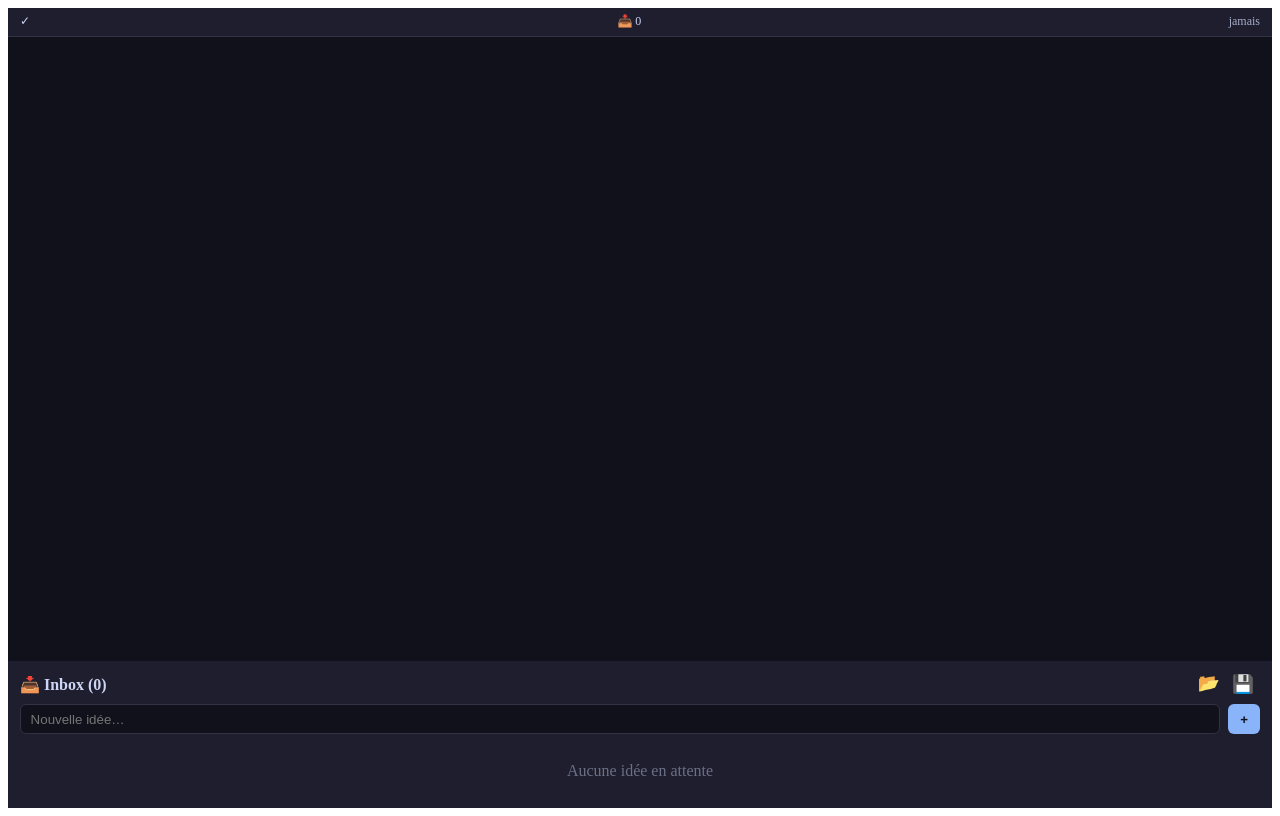
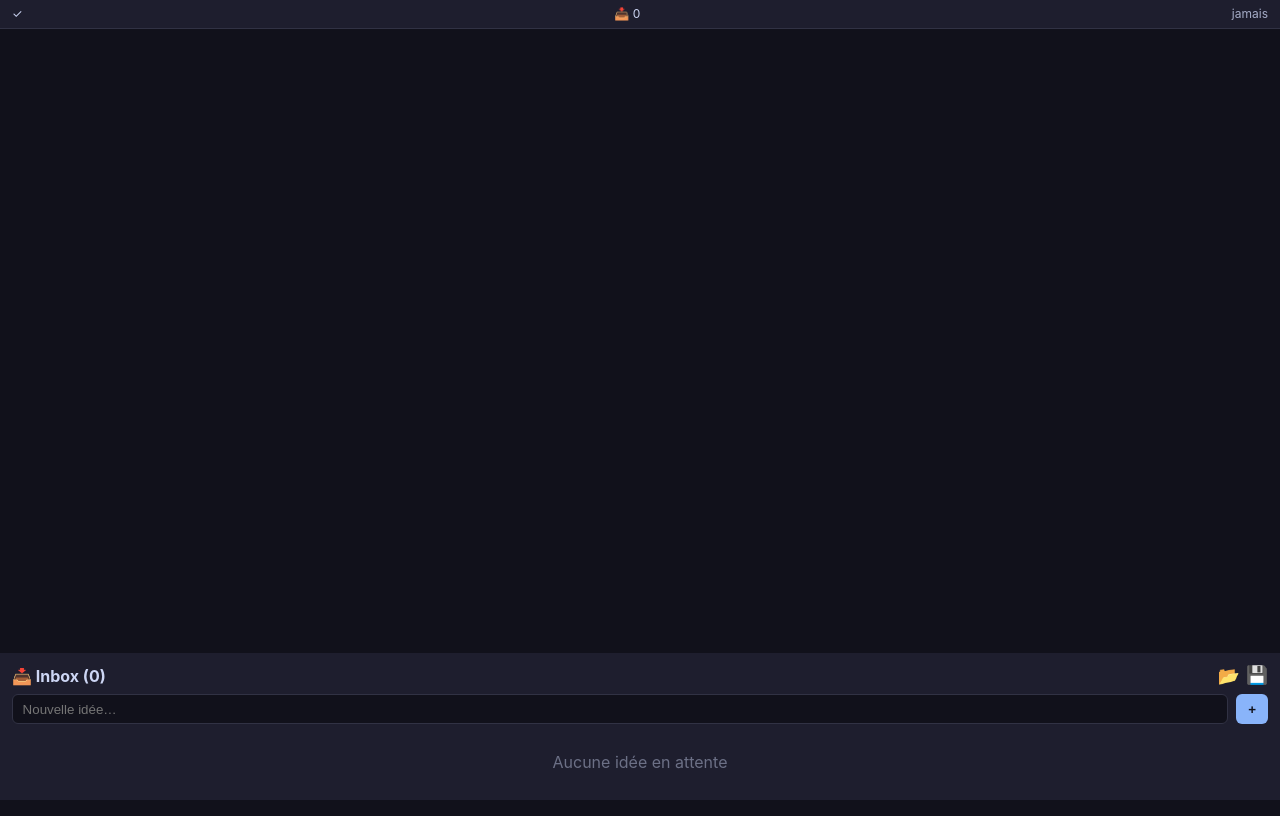
Before and after one commit to yanni37/maple-perspective, an Angular app: page / in a window 1280 px wide. Built offline with nearby package versions, Linux system fonts and the light colour scheme.

Commit message:
fix: fullscreen PWA styles

```diff
--- a/src/styles.scss
+++ b/src/styles.scss
@@ -1 +1,29 @@
-/* You can add global styles to this file, and also import other style files */
+*, *::before, *::after {
+  box-sizing: border-box;
+  margin: 0;
+  padding: 0;
+}
+
+html, body {
+  width: 100%;
+  height: 100%;
+  margin: 0;
+  padding: 0;
+  overflow: hidden;
+  background: #11111b;
+  color: #cdd6f4;
+  font-family: -apple-system, BlinkMacSystemFont, 'SF Pro', sans-serif;
+  -webkit-text-size-adjust: 100%;
+  -webkit-tap-highlight-color: transparent;
+  /* Safe area for iPhone notch / home indicator */
+  padding-top: env(safe-area-inset-top);
+  padding-bottom: env(safe-area-inset-bottom);
+  padding-left: env(safe-area-inset-left);
+  padding-right: env(safe-area-inset-right);
+}
+
+app-root {
+  display: block;
+  width: 100%;
+  height: 100%;
+}
```
